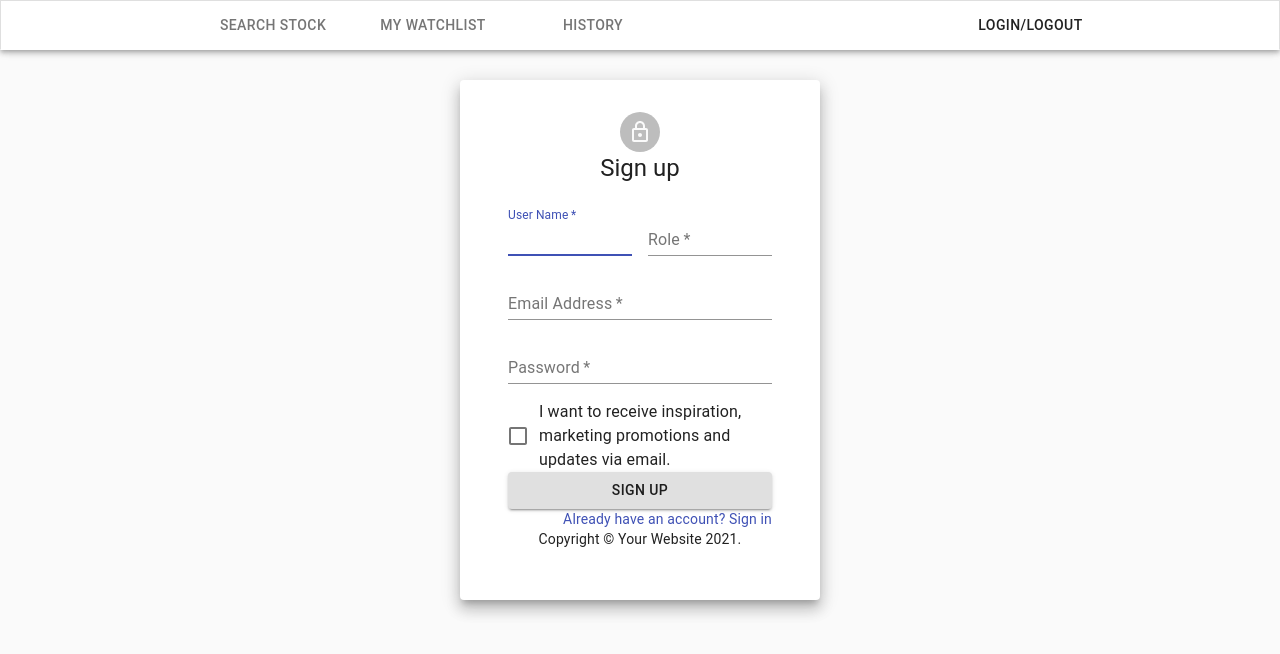
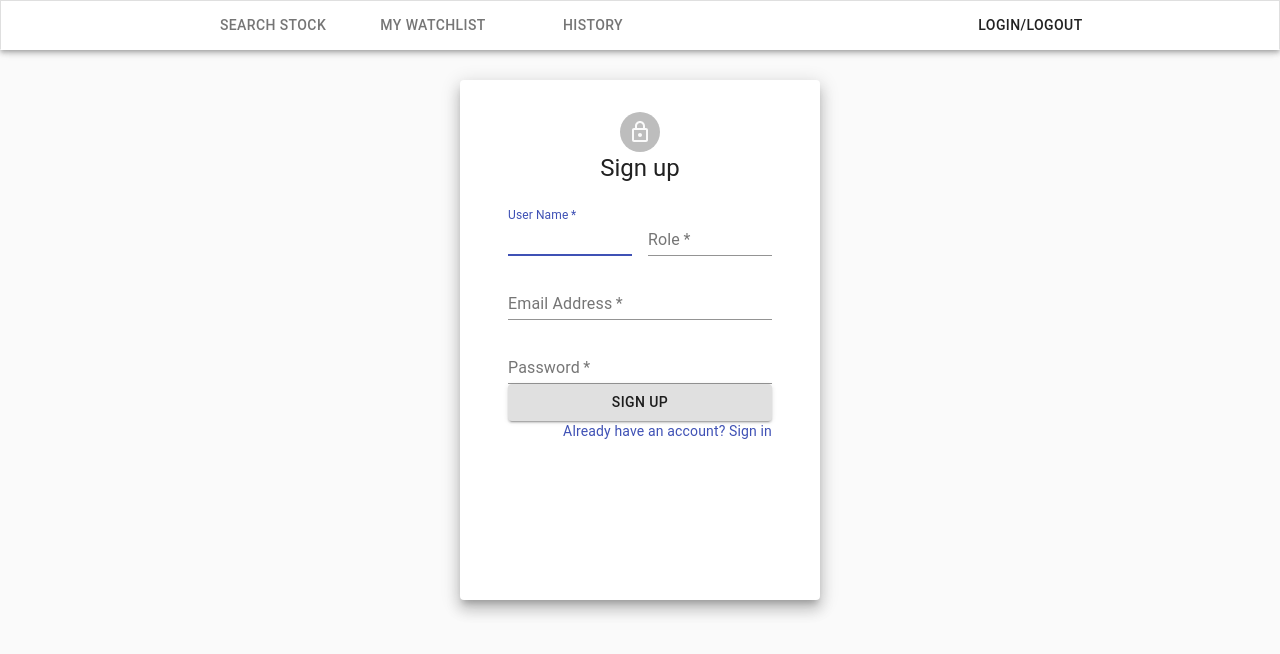
Before and after one commit to HarrisonTheG/React-Stock-Frontend, a React (Create React App) app: page /register in a window 1280 px wide. Shown: the top 654 px of the page. Built offline with nearby package versions, Linux system fonts and the light colour scheme.

Commit message:
minor changes

```diff
--- a/src/components/Login/Register.jsx
+++ b/src/components/Login/Register.jsx
@@ -3,8 +3,6 @@
 import Button from '@material-ui/core/Button';
 import CssBaseline from '@material-ui/core/CssBaseline';
 import TextField from '@material-ui/core/TextField';
-import FormControlLabel from '@material-ui/core/FormControlLabel';
-import Checkbox from '@material-ui/core/Checkbox';
 import Link from '@material-ui/core/Link';
 import Grid from '@material-ui/core/Grid';
 import Box from '@material-ui/core/Box';
@@ -140,12 +138,6 @@
                 onChange={(e)=>setpassword(e.target.value)}
               />
             </Grid>
-            <Grid item xs={12}>
-              <FormControlLabel
-                control={<Checkbox value="allowExtraEmails" color="primary" />}
-                label="I want to receive inspiration, marketing promotions and updates via email."
-              />
-            </Grid>
           </Grid>
           <Button type="submit" fullWidth variant="contained" sx={{ mt: 3, mb: 2 }}>
             Sign Up
@@ -159,7 +151,6 @@
           </Grid>
         </Box>
       </Box>
-      <Copyright sx={{ mt: 5 }} />
     </Container>
     </Paper>
   );
```
